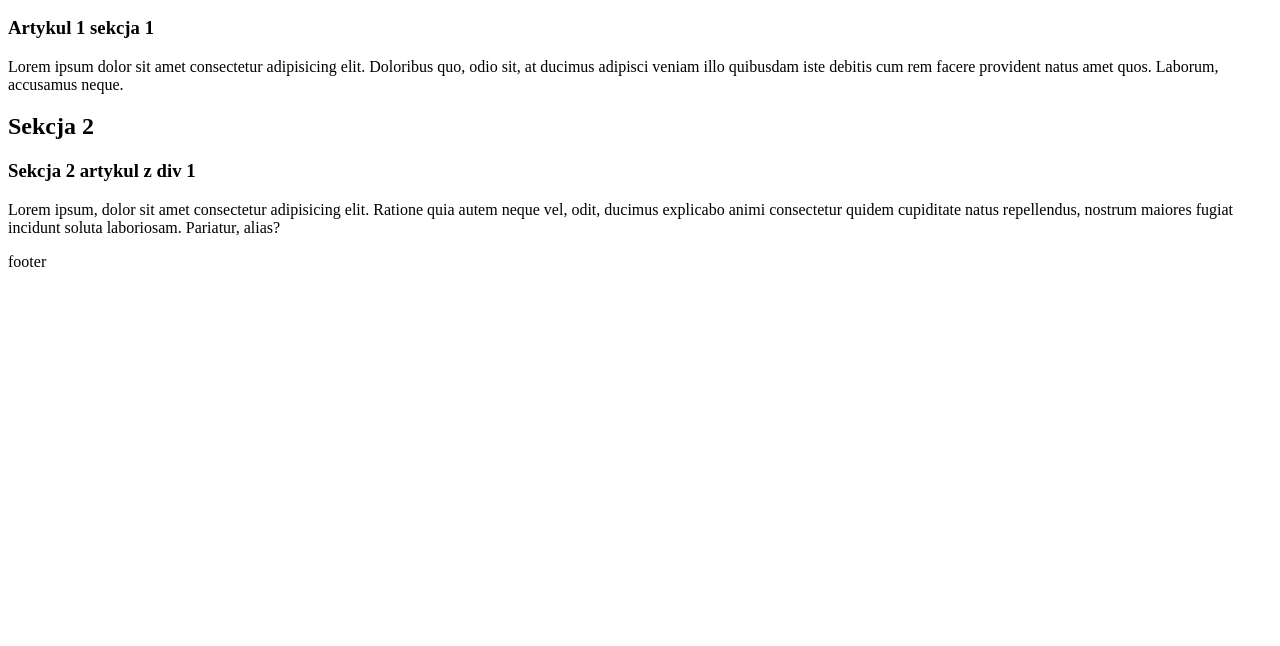
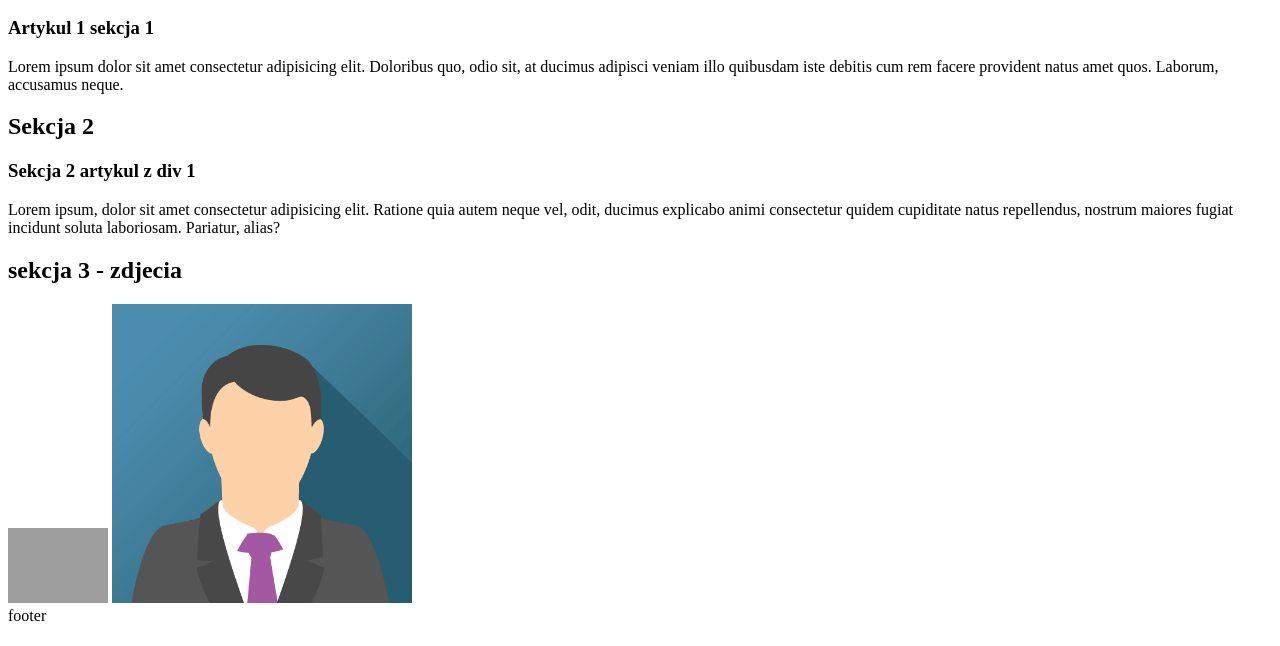
Before and after one commit to szu-szy/pypol78, a plain HTML site: page index.html in a window 1280 px wide. Shown: the part 154-800 px from the top of the page. Drawn offline with Linux system fonts and the light colour scheme; grey boxes are pictures that could not be loaded.

Commit message:
image init

```diff
--- a/index.html
+++ b/index.html
@@ -31,6 +31,11 @@
           laboriosam. Pariatur, alias?</p>
       </div>
     </section>
+    <section>
+      <h2>sekcja 3 - zdjecia</h2>
+      <img src="https://www.w3schools.com/howto/img_avatar.png" alt="avatar noname" width="100" height="auto">
+      <img src="./images/img_avatar.png" alt="alt tag" width="300" />
+    </section>
   </main>
   <footer>
     footer
```
Also changed, not shown: images/img_avatar.png (added).
